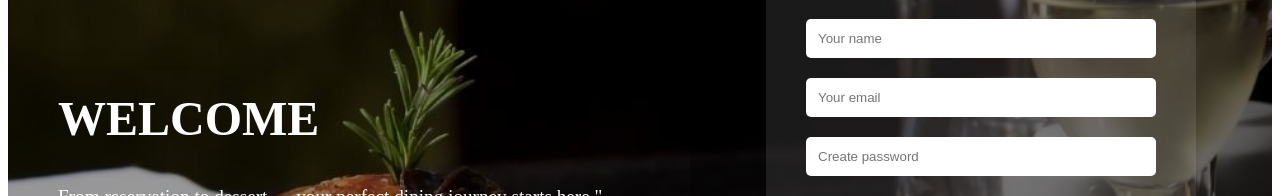
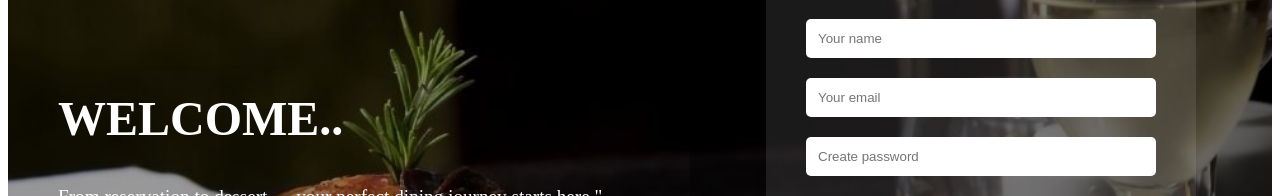
Before and after one commit to poojita12/restaurant-management-system, an Angular app: page /register-user in a window 1280 px wide. Shown: the part 265-461 px from the top of the page. Built offline with nearby package versions, Linux system fonts and the light colour scheme.

Commit message:
Add real changes to User Registration component

```diff
--- a/src/app/user-registration/user-registration.component.html
+++ b/src/app/user-registration/user-registration.component.html
@@ -1,13 +1,13 @@
 <div class="registration-container">
-  <!-- Left Panel -->
+
   <div class="left-panel">
-    <h1>WELCOME</h1>
+    <h1>WELCOME..</h1>
     <p>
       From reservation to dessert — your perfect dining journey starts here."
     </p>
   </div>
 
-  <!-- Right Panel -->
+
   <div class="right-panel">
     <form (ngSubmit)="onSubmit()" #registrationForm="ngForm">
       <h2>Sign Up</h2>
```
